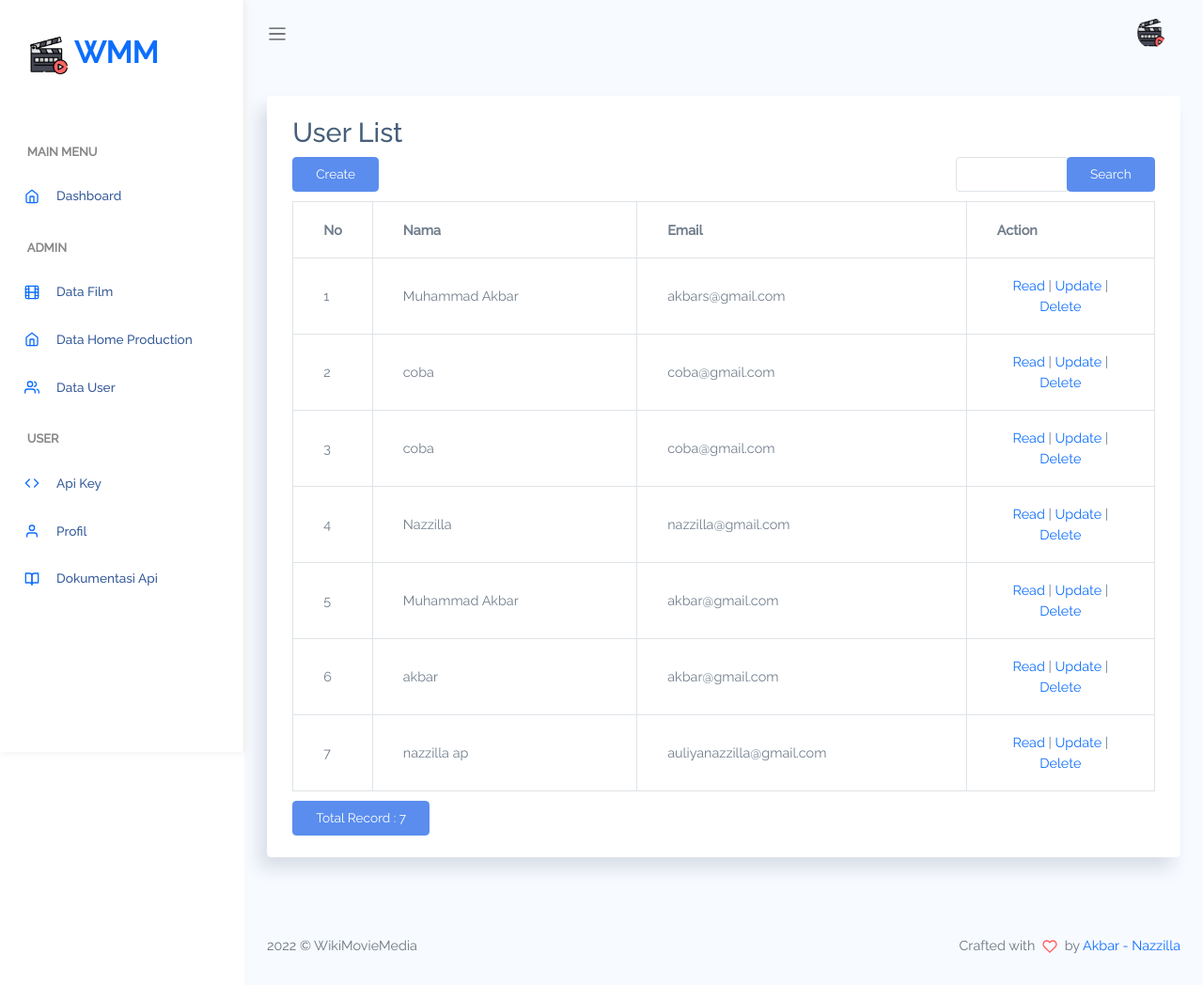
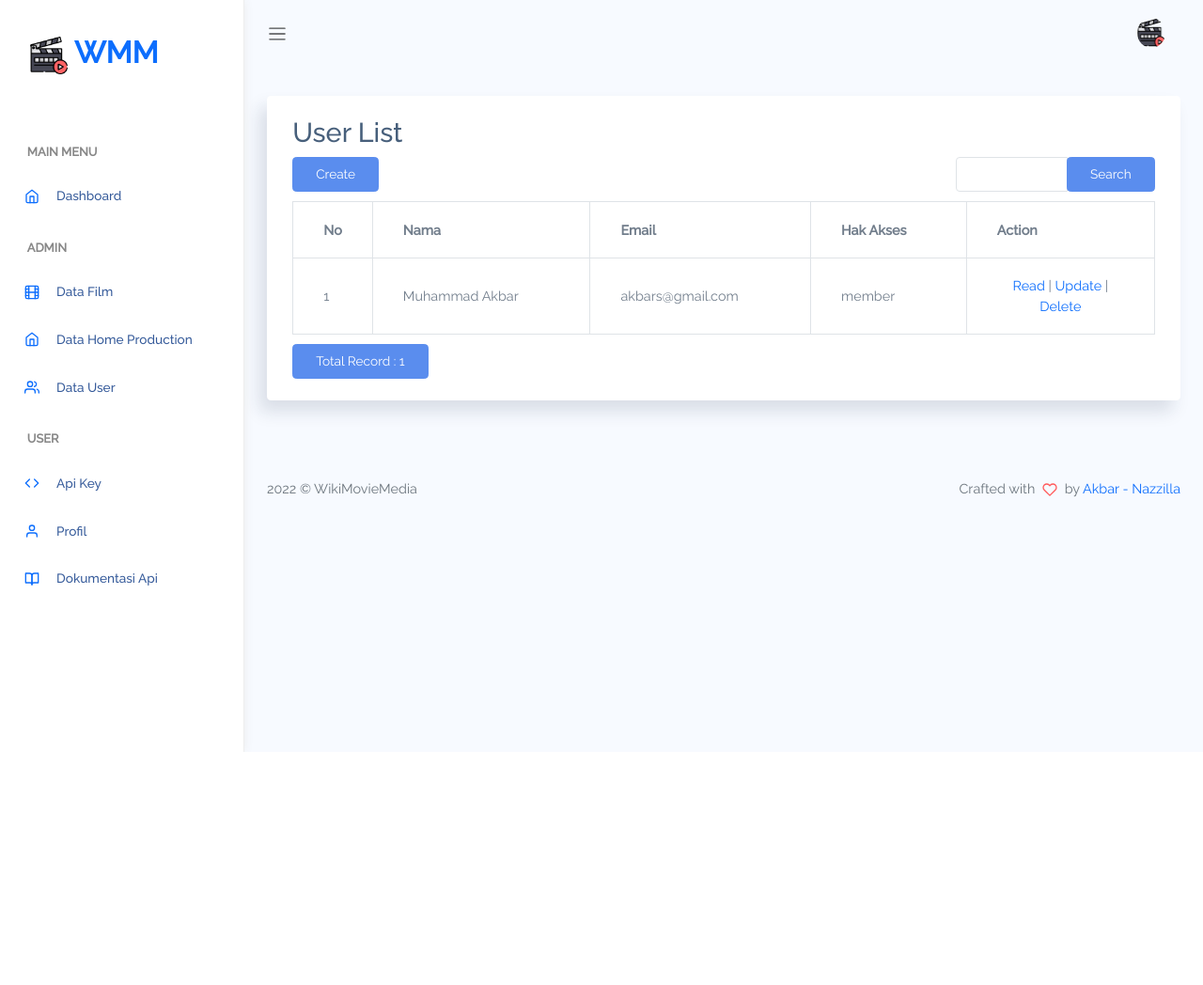
Before and after one commit to muhammadakbarid/rest-server-pw2, a CodeIgniter app: page /yourprojectname/index.php/user in a window 1280 px wide. Shown: the whole page at 94% size. After the commit the page ends 800 px from the top, so only its background shows below. Run offline with CodeIgniter, Linux system fonts and the light colour scheme; data comes from the database, SQL or seed files in the repository.

Commit message:
benerin trigger

```diff
--- a/application/controllers/Auth.php
+++ b/application/controllers/Auth.php
@@ -11,6 +11,8 @@ class Auth extends CI_Controller
 
   public function index()
   {
+    // clear flashdata
+    $this->session->set_flashdata('message', '');
     $this->load->view('auth/login');
     $this->wmm->auth_login();
   }
--- a/application/controllers/Homeproduction.php
+++ b/application/controllers/Homeproduction.php
@@ -9,6 +9,7 @@ class Homeproduction extends CI_Controller
     {
         parent::__construct();
         $this->load->model('Homeproduction_model');
+        $this->load->model('Film_model');
         $this->load->library('form_validation');
         $this->wmm->auth();
     }
@@ -231,6 +232,9 @@ class Homeproduction extends CI_Controller
 
         if ($row) {
             $this->Homeproduction_model->delete($id);
+            // delete film where id_homeproduction=$id
+            $this->Film_model->delete_by_id_homeproduction($id);
+
             $this->session->set_flashdata('message', 'Delete Record Success');
             redirect(site_url('homeproduction'));
         } else {
--- a/application/controllers/User.php
+++ b/application/controllers/User.php
@@ -190,6 +190,9 @@ class User extends CI_Controller
 
         if ($row) {
             $this->User_model->delete($id);
+            // delete keys where user_id = $id
+            $this->Keys_model->delete_by_userid($id);
+
             $this->session->set_flashdata('message', 'Delete Record Success');
             redirect(site_url('user'));
         } else {
--- a/application/models/Keys_model.php
+++ b/application/models/Keys_model.php
@@ -65,6 +65,13 @@ class Keys_model extends CI_Model
         return $this->db->get($this->table)->result();
     }
 
+    // delete by user_id
+    function delete_by_userid($userid)
+    {
+        $this->db->where('user_id', $userid);
+        $this->db->delete($this->table);
+    }
+
     // insert data
     function insert($data)
     {
--- a/application/views/auth/login.php
+++ b/application/views/auth/login.php
@@ -4,7 +4,7 @@
 <head>
   <meta charset="UTF-8">
   <meta name="viewport" content="width=device-width, initial-scale=1.0">
-  <title>Sign in - Voler Admin Dashboard</title>
+  <title>Login - WikiMovieMedia</title>
   <link rel="stylesheet" href="<?= base_url(); ?>assets/css/bootstrap.css">
   <link rel="shortcut icon" href="<?= base_url('/'); ?>assets/img/logo.png" type="image/x-icon">
   <link rel="stylesheet" href="<?= base_url(); ?>assets/css/app.css">
--- a/application/views/user/user_list.php
+++ b/application/views/user/user_list.php
@@ -5,14 +5,14 @@
             <div class="col-md-4">
                 <?php echo anchor(site_url('user/create'), 'Create', 'class="btn btn-primary"'); ?>
             </div>
-            <div class="col-md-4 text-center">
+            <div class="text-center col-md-4">
                 <div style="margin-top: 8px" id="message">
                     <?php echo $this->session->userdata('message') <> '' ? $this->session->userdata('message') : ''; ?>
                 </div>
             </div>
-            <div class="col-md-1 text-right">
+            <div class="text-right col-md-1">
             </div>
-            <div class="col-md-3 text-right">
+            <div class="text-right col-md-3">
                 <form action="<?php echo site_url('user/index'); ?>" class="form-inline" method="get">
                     <div class="input-group">
                         <input type="text" class="form-control" name="q" value="<?php echo $q; ?>">
@@ -35,6 +35,7 @@
                 <th>No</th>
                 <th>Nama</th>
                 <th>Email</th>
+                <th>Hak Akses</th>
                 <!-- <th>Password</th> -->
                 <th>Action</th>
             </tr><?php
@@ -44,6 +45,7 @@
                     <td width="80px"><?php echo ++$start ?></td>
                     <td><?php echo $user->nama ?></td>
                     <td><?php echo $user->email ?></td>
+                    <td><?php echo $user->hak_akses ?></td>
                     <!-- <td><?php echo $user->password ?></td> -->
                     <td style="text-align:center" width="200px">
                         <?php
@@ -63,7 +65,7 @@
             <div class="col-md-6">
                 <a href="#" class="btn btn-primary">Total Record : <?php echo $total_rows ?></a>
             </div>
-            <div class="col-md-6 text-right">
+            <div class="text-right col-md-6">
                 <?php echo $pagination ?>
             </div>
         </div>
```
Also changed, not shown: application/models/Film_model.php (+11 -3 lines), application/views/auth/register.php (+4 -4 lines), application/views/template/footer.php (+2 -6 lines), database/pw2_film (1).sql (renamed from database/pw2_film.sql, +3 -14 lines), assets/img/ayang.jpg (added), assets/img/logo/ayang.jpg (added).
